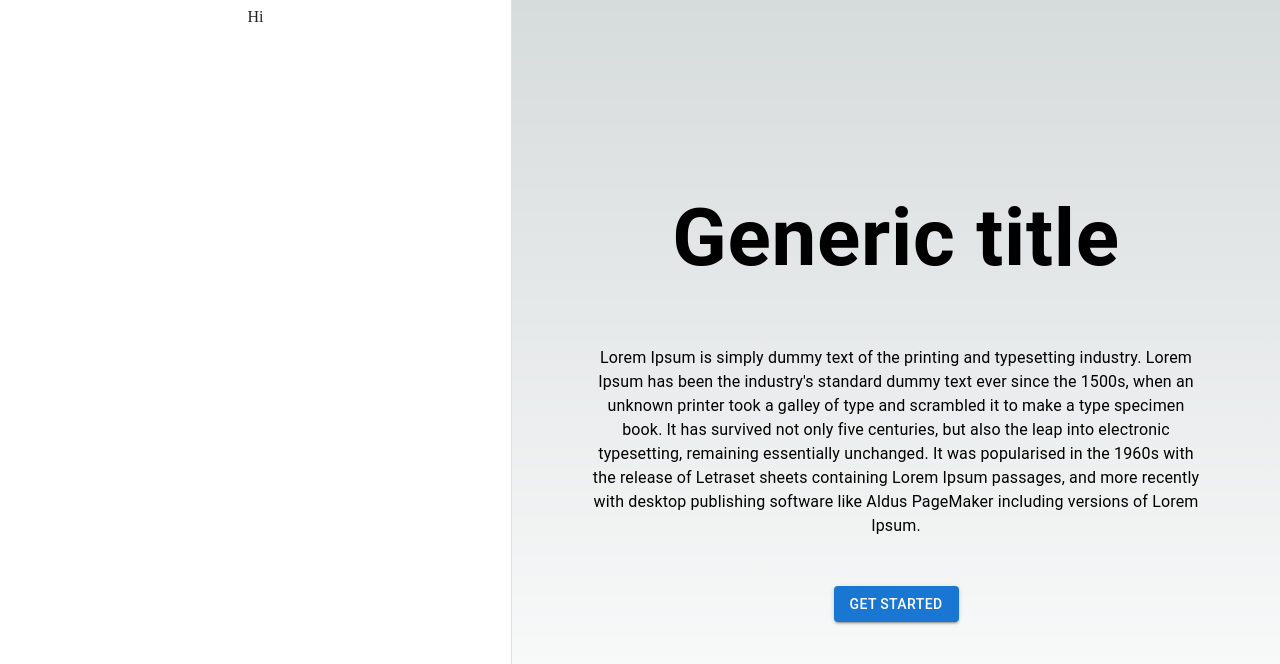
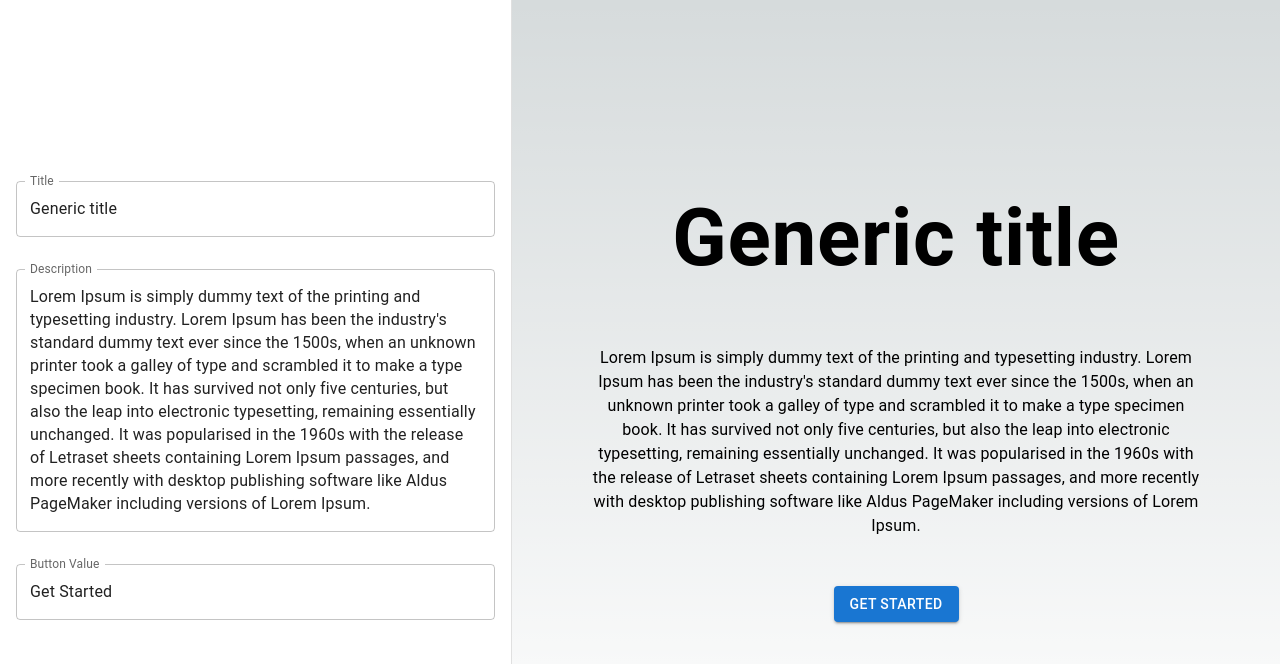
Before and after one commit to dvmhmdsd/simple-editor, a Next.js app: page / in a window 1280 px wide. Shown: the top 664 px of the page. Built offline with nearby package versions, Linux system fonts and the light colour scheme.

Commit message:
Finish behavior without unit testing

```diff
--- a/package.json
+++ b/package.json
@@ -15,7 +15,8 @@
     "@mui/material": "^5.14.19",
     "next": "14.0.3",
     "react": "^18",
-    "react-dom": "^18"
+    "react-dom": "^18",
+    "react-hook-form": "^7.48.2"
   },
   "devDependencies": {
     "@types/node": "^20",
--- /dev/null
+++ b/src/interfaces/content.interface.ts
@@ -0,0 +1,5 @@
+export interface ContentItem {
+  title: string;
+  description: string;
+  btnVal: string;
+}
--- a/src/pages/components/EditorForm.tsx
+++ b/src/pages/components/EditorForm.tsx
@@ -1,18 +1,37 @@
+import { ContentItem } from "@/interfaces/content.interface";
 import Box from "@mui/material/Box";
 import SwipeableDrawer from "@mui/material/SwipeableDrawer";
-import useMediaQuery from "@mui/material/useMediaQuery";
+import { useForm } from "react-hook-form";
+import FormField from "./FormField";
+import styles from "@/styles/form.module.css";
 
 interface Props {
   isDrawerOpened: boolean;
   isBigScreen: boolean;
   onClose: () => void;
+  content: ContentItem;
+  onChange: (name: string, value: string) => void;
 }
 
 export default function EditorForm({
   isDrawerOpened,
   isBigScreen,
   onClose,
+  content,
+  onChange,
 }: Props) {
+  const {
+    control,
+    formState: { errors },
+  } = useForm<ContentItem>({
+    defaultValues: {
+      title: content.title,
+      description: content.description,
+      btnVal: content.btnVal,
+    },
+    mode: "onChange",
+  });
+
   return (
     <>
       <SwipeableDrawer
@@ -29,9 +48,64 @@ export default function EditorForm({
           textAlign: "center",
         }}
       >
-        <Box component="main" sx={{ p: 1 }}>
-          {" "}
-          Hi
+        <Box
+          sx={{
+            display: "flex",
+            justifyContent: "center",
+            flexDirection: "column",
+            height: "100%",
+          }}
+        >
+          <Box component="section" sx={{ p: 2 }}>
+            <FormField
+              control={control}
+              name="title"
+              rules={{ required: true }}
+              isMultiline={false}
+              label="Title"
+              onChange={onChange}
+              value={content.title}
+            />
+            {errors.title?.type === "required" && (
+              <p role="alert" className={styles.errorText}>
+                Title is required
+              </p>
+            )}
+          </Box>
+
+          <Box component="section" sx={{ p: 2 }}>
+            <FormField
+              control={control}
+              name="description"
+              rules={{ required: true }}
+              isMultiline={true}
+              label="Description"
+              onChange={onChange}
+              value={content.description}
+            />
+            {errors.description?.type === "required" && (
+              <p role="alert" className={styles.errorText}>
+                Description is required
+              </p>
+            )}
+          </Box>
+
+          <Box component="section" sx={{ p: 2 }}>
+            <FormField
+              control={control}
+              name="btnVal"
+              rules={{ required: true }}
+              isMultiline={false}
+              label="Button Value"
+              onChange={onChange}
+              value={content.btnVal}
+            />
+            {errors.btnVal?.type === "required" && (
+              <p role="alert" className={styles.errorText}>
+                Button value is required
+              </p>
+            )}
+          </Box>
         </Box>
       </SwipeableDrawer>
     </>
--- /dev/null
+++ b/src/pages/components/FormField.tsx
@@ -0,0 +1,32 @@
+import { ContentItem } from "@/interfaces/content.interface";
+import { UseControllerProps, useController } from "react-hook-form";
+import Box from "@mui/material/Box";
+import TextField from "@mui/material/TextField";
+
+interface AdditionalProps {
+  isMultiline: boolean;
+  label: string;
+  onChange: (name: string, value: string) => void;
+  value: string;
+}
+
+type Props = AdditionalProps & UseControllerProps<ContentItem>;
+
+export default function FormField(props: Props) {
+  const { field } = useController(props);
+  return (
+    <Box>
+      <TextField
+        sx={{ width: "100%" }}
+        {...field}
+        id="outlined-basic"
+        label={props.label}
+        variant="outlined"
+        multiline={props.isMultiline}
+        onChange={(e) => props.onChange(props.name, e.target.value)}
+        value={props.value}
+        defaultValue={props.value}
+      />
+    </Box>
+  );
+}
--- a/src/pages/index.tsx
+++ b/src/pages/index.tsx
@@ -1,7 +1,6 @@
-import { useState } from "react";
+import { createContext, useState } from "react";
 
 import Head from "next/head";
-import styles from "@/styles/Home.module.css";
 
 import Preview from "./components/Preview";
 import EditorForm from "./components/EditorForm";
@@ -24,6 +23,13 @@ export default function Home() {
     setIsEditorShown(!isEditorShown);
   };
 
+  const handleContentChange = (name: string, value: string) => {
+    setPreviewContent({
+      ...previewContent,
+      [name]: value,
+    });
+  };
+
   return (
     <>
       <Head>
@@ -38,11 +44,13 @@ export default function Home() {
       <Bar toggleMenu={handleMenuOpen} />
       <main>
         <Preview content={previewContent} />
-        <EditorForm
-          isBigScreen={isBigScreen}
-          isDrawerOpened={isEditorShown}
-          onClose={handleMenuOpen}
-        />
+          <EditorForm
+            isBigScreen={isBigScreen}
+            isDrawerOpened={isEditorShown}
+            onClose={handleMenuOpen}
+            content={previewContent}
+            onChange={handleContentChange}
+          />
       </main>
     </>
   );
--- a/src/styles/Home.module.css
+++ b/src/styles/Home.module.css
@@ -94,7 +94,7 @@
 
 .center::before,
 .center::after {
-  content: '';
+  content: "";
   left: 50%;
   position: absolute;
   filter: blur(45px);
@@ -224,3 +224,7 @@
     transform: rotate(0deg);
   }
 }
+
+.errorText {
+  color: red;
+}
--- /dev/null
+++ b/src/styles/form.module.css
@@ -0,0 +1,3 @@
+.errorText {
+  color: red;
+}
```
Also changed, not shown: src/pages/components/Preview.tsx (+2 -7 lines), 1 other file (tests, documents, lock files or other folders).
